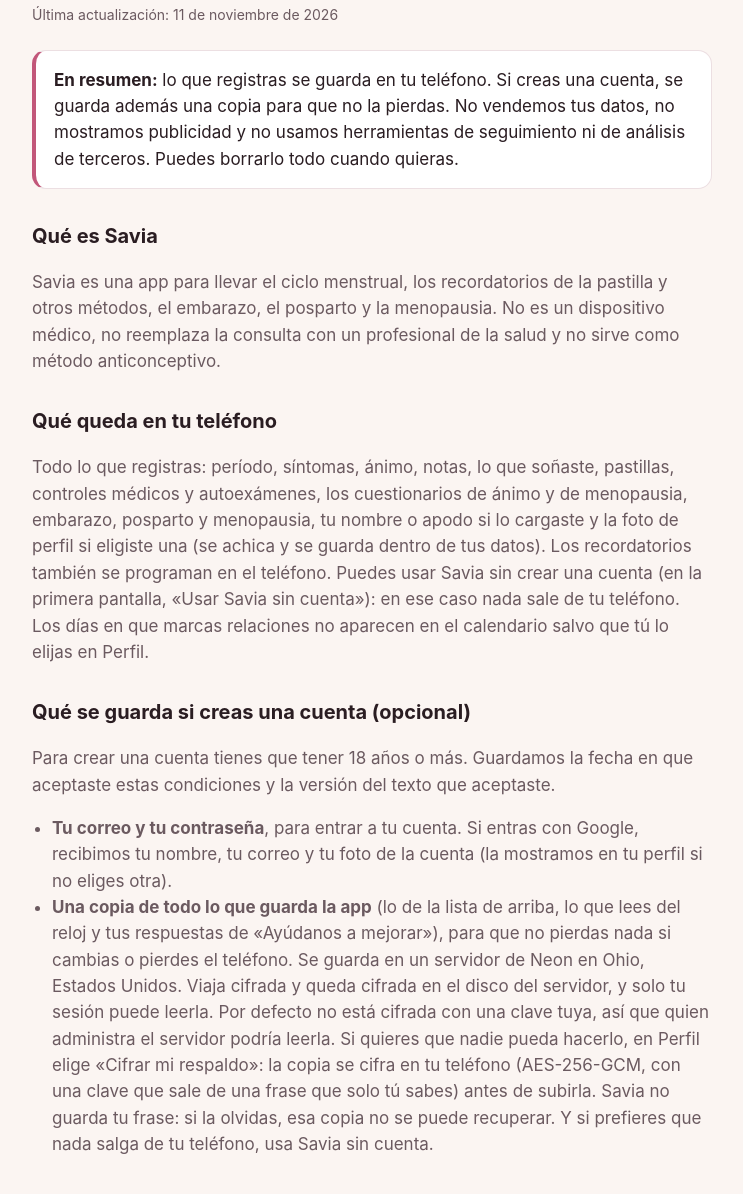
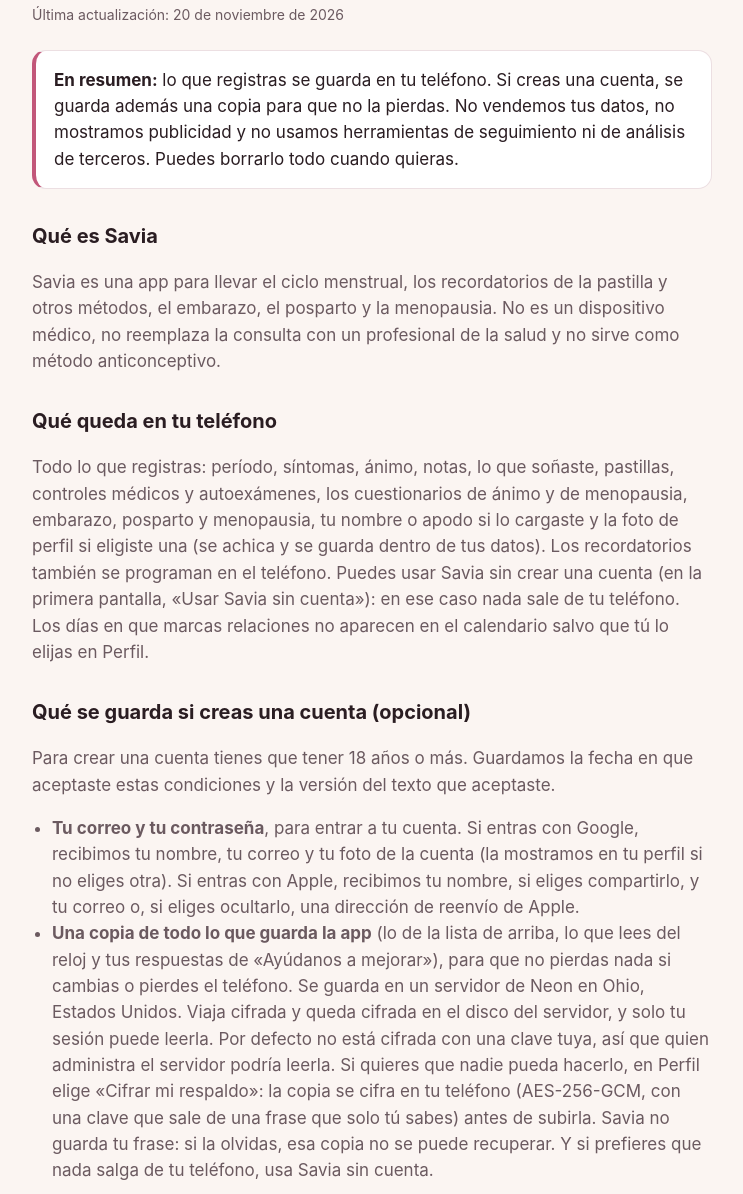
Before and after one commit to alirioerodriguez/CicloApp, a website: page public/privacidad.html in a window 1280 px wide. Shown: the part 70-1264 px from the top of the page, without its empty margins (268-1011 px from the left). Drawn offline with Linux system fonts and the light colour scheme.

Commit message:
Savia: la política de privacidad menciona el ingreso con Apple
Apple lo exige (regla 5.1.1): qué datos llegan al entrar con Apple y Apple como proveedor.

Co-Authored-By: Claude Opus 5.5 <noreply@anthropic.com>
Claude-Session: https://claude.ai/code/session_016Y7gcvrQuoqMQ7Wv4Jp9hH

```diff
--- a/public/privacidad.html
+++ b/public/privacidad.html
@@ -23,7 +23,7 @@
 <body>
 <main>
   <h1>Política de privacidad de Savia</h1>
-  <p class="fecha">Última actualización: 11 de noviembre de 2026</p>
+  <p class="fecha">Última actualización: 20 de noviembre de 2026</p>
 
   <div class="resumen"><p><strong>En resumen:</strong> lo que registras se guarda en tu teléfono. Si creas una cuenta, se guarda además una copia para que no la pierdas. No vendemos tus datos, no mostramos publicidad y no usamos herramientas de seguimiento ni de análisis de terceros. Puedes borrarlo todo cuando quieras.</p></div>
 
@@ -36,7 +36,7 @@
   <h2>Qué se guarda si creas una cuenta (opcional)</h2>
   <p>Para crear una cuenta tienes que tener 18 años o más. Guardamos la fecha en que aceptaste estas condiciones y la versión del texto que aceptaste.</p>
   <ul>
-    <li><strong>Tu correo y tu contraseña</strong>, para entrar a tu cuenta. Si entras con Google, recibimos tu nombre, tu correo y tu foto de la cuenta (la mostramos en tu perfil si no eliges otra).</li>
+    <li><strong>Tu correo y tu contraseña</strong>, para entrar a tu cuenta. Si entras con Google, recibimos tu nombre, tu correo y tu foto de la cuenta (la mostramos en tu perfil si no eliges otra). Si entras con Apple, recibimos tu nombre, si eliges compartirlo, y tu correo o, si eliges ocultarlo, una dirección de reenvío de Apple.</li>
     <li><strong>Una copia de todo lo que guarda la app</strong> (lo de la lista de arriba, lo que lees del reloj y tus respuestas de «Ayúdanos a mejorar»), para que no pierdas nada si cambias o pierdes el teléfono. Se guarda en un servidor de Neon en Ohio, Estados Unidos. Viaja cifrada y queda cifrada en el disco del servidor, y solo tu sesión puede leerla. Por defecto no está cifrada con una clave tuya, así que quien administra el servidor podría leerla. Si quieres que nadie pueda hacerlo, en Perfil elige «Cifrar mi respaldo»: la copia se cifra en tu teléfono (AES-256-GCM, con una clave que sale de una frase que solo tú sabes) antes de subirla. Savia no guarda tu frase: si la olvidas, esa copia no se puede recuperar. Y si prefieres que nada salga de tu teléfono, usa Savia sin cuenta.</li>
   </ul>
 
@@ -67,6 +67,7 @@
     <li><strong>Neon</strong> (Ohio, Estados Unidos): guarda tu cuenta, tu copia y el resumen del modo pareja.</li>
     <li><strong>Vercel</strong> (Estados Unidos): sirve la versión web, la función que borra tu cuenta y recibe los mensajes de «Queremos escucharte». Esa función recibe solo tu sesión para saber qué cuenta borrar.</li>
     <li><strong>Google</strong>: solo si entras con Google (te identifica) y, al armar el PDF para tu médica, el teléfono descarga de Google Fonts las tipografías del informe. En esa descarga no va ningún dato tuyo.</li>
+    <li><strong>Apple</strong>: solo si entras con tu cuenta de Apple (te identifica). Entrar con Apple no tiene relación con Apple Salud, que se explica más arriba.</li>
   </ul>
 
   <h2>Cómo borrar tus datos</h2>
```
